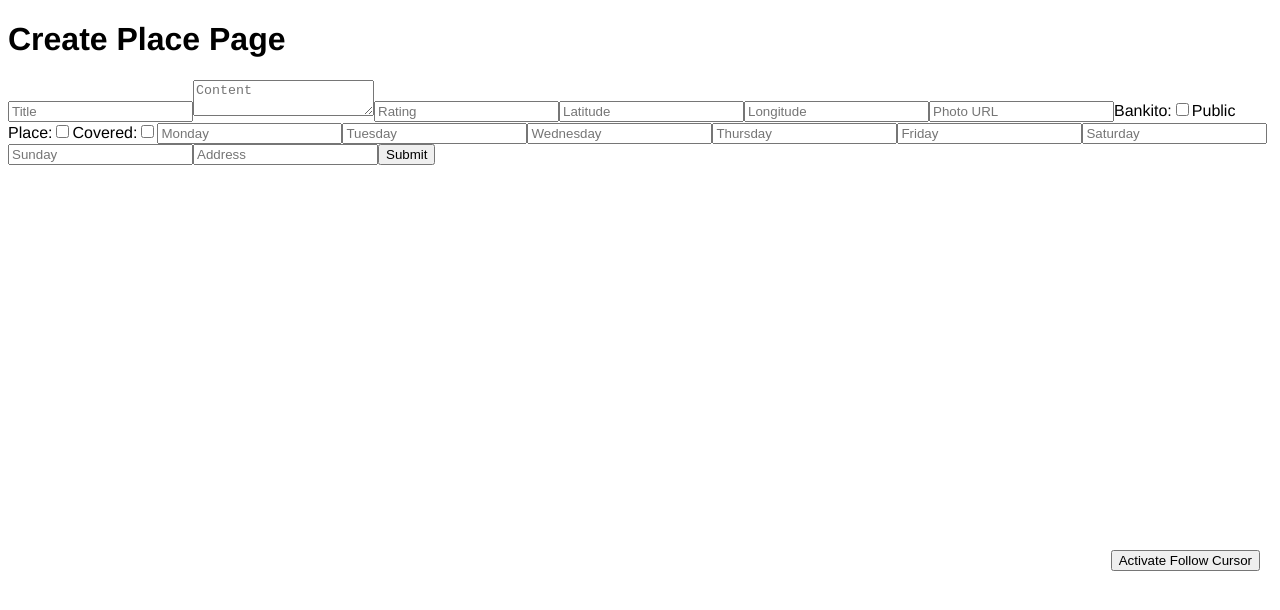
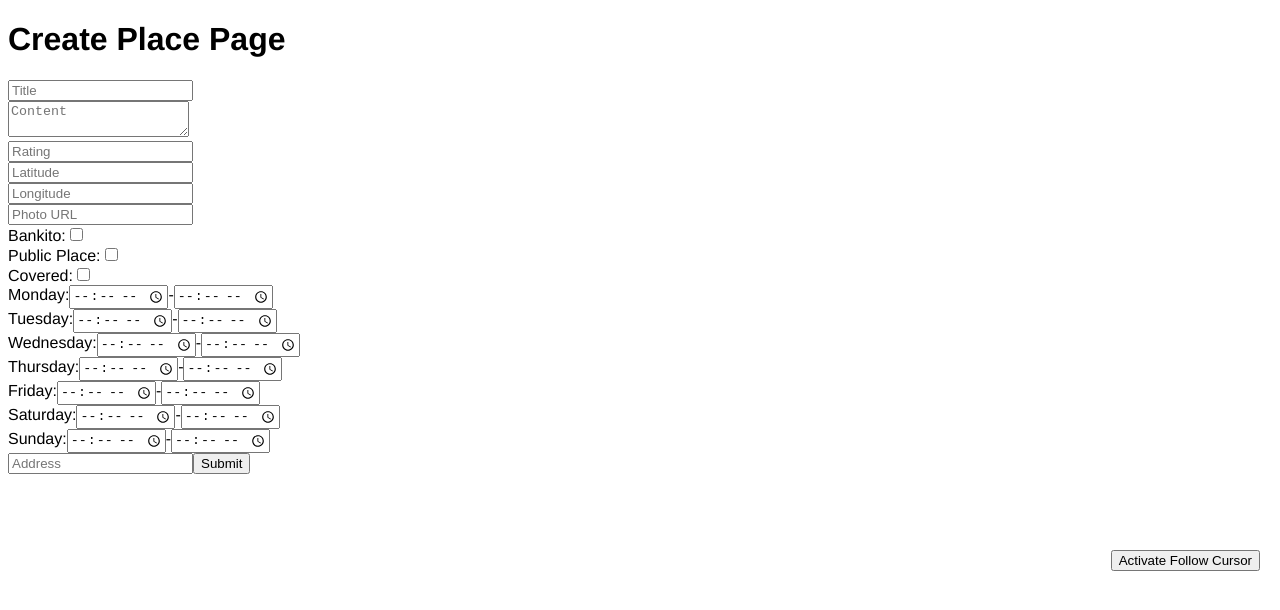
Before and after one commit to intxz/Bankitos-FrontendWEB, a React (Create React App) app: page /create_place in a window 1280 px wide. Shown: the top 610 px of the page. Built offline with nearby package versions, Linux system fonts and the light colour scheme.

Commit message:
working create place

```diff
--- a/src/components/createPlace/CreatePlace.tsx
+++ b/src/components/createPlace/CreatePlace.tsx
@@ -10,7 +10,7 @@ interface FormErrors {
   [key: string]: string;
 }
 
-function CreatePlace({ _id, token }: { _id: string, token:string }) {
+function CreatePlace({ _id, token }: { _id: string; token: string }) {
   const navigate = useNavigate();
   const [title, setTitle] = useState("");
   const [content, setContent] = useState("");
@@ -21,35 +21,18 @@ function CreatePlace({ _id, token }: { _id: string, token:string }) {
   const [bankito, setBankito] = useState(false);
   const [publicplace, setPublicPlace] = useState(false);
   const [covered, setCovered] = useState(false);
-  const [monday, setMonday] = useState("");
-  const [tuesday, setTuesday] = useState("");
-  const [wednesday, setWednesday] = useState("");
-  const [thursday, setThursday] = useState("");
-  const [friday, setFriday] = useState("");
-  const [saturday, setSaturday] = useState("");
-  const [sunday, setSunday] = useState("");
   const [address, setAddress] = useState("");
   const [error, setError] = useState("");
   const [errors, setErrors] = useState<FormErrors>({});
 
-  const [validFields, setValidFields] = useState({
-    title: true,
-    content: true,
-    rating: true,
-    latitude: true,
-    longitude: true,
-    photo: true,
-    bankito: true,
-    publicplace: true,
-    covered: true,
-    monday: true,
-    tuesday: true,
-    wednesday: true,
-    thursday: true,
-    friday: true,
-    saturday: true,
-    sunday: true,
-    address: true,
+  const [schedule, setSchedule] = useState({
+    monday: { opening: "", closing: "" },
+    tuesday: { opening: "", closing: "" },
+    wednesday: { opening: "", closing: "" },
+    thursday: { opening: "", closing: "" },
+    friday: { opening: "", closing: "" },
+    saturday: { opening: "", closing: "" },
+    sunday: { opening: "", closing: "" },
   });
 
   const validateField = (fieldName: string, value: string) => {
@@ -82,32 +65,40 @@ function CreatePlace({ _id, token }: { _id: string, token:string }) {
       [fieldName]: errorMessage,
     }));
 
-    setValidFields((prevValidFields) => ({
-      ...prevValidFields,
-      [fieldName]: isValid,
-    }));
+    return isValid;
   };
 
   const handleSubmit = async (e: React.FormEvent<HTMLFormElement>) => {
     e.preventDefault();
     try {
-      validateField("title", title);
-      validateField("content", content);
-      validateField("rating", rating);
-      validateField("latitude", latitude);
-      validateField("longitude", longitude);
-      validateField("photo", photo);
-      validateField("monday", monday);
-      validateField("tuesday", tuesday);
-      validateField("wednesday", wednesday);
-      validateField("thursday", thursday);
-      validateField("friday", friday);
-      validateField("saturday", saturday);
-      validateField("sunday", sunday);
-      validateField("address", address);
+      const isTitleValid = validateField("title", title);
+      const isContentValid = validateField("content", content);
+      const isRatingValid = validateField("rating", rating);
+      const isLatitudeValid = validateField("latitude", latitude);
+      const isLongitudeValid = validateField("longitude", longitude);
+      const isPhotoValid = validateField("photo", photo);
+      const isAddressValid = validateField("address", address);
 
-      const isFormValid = Object.values(errors).every((error) => error === "");
+      const isFormValid =
+        isTitleValid &&
+        isContentValid &&
+        isRatingValid &&
+        isLatitudeValid &&
+        isLongitudeValid &&
+        isPhotoValid &&
+        isAddressValid;
+
       if (isFormValid) {
+        const formattedSchedule = {
+          monday: `${schedule.monday.opening} - ${schedule.monday.closing}`,
+          tuesday: `${schedule.tuesday.opening} - ${schedule.tuesday.closing}`,
+          wednesday: `${schedule.wednesday.opening} - ${schedule.wednesday.closing}`,
+          thursday: `${schedule.thursday.opening} - ${schedule.thursday.closing}`,
+          friday: `${schedule.friday.opening} - ${schedule.friday.closing}`,
+          saturday: `${schedule.saturday.opening} - ${schedule.saturday.closing}`,
+          sunday: `${schedule.sunday.opening} - ${schedule.sunday.closing}`,
+        };
+
         const newPlace: Place = {
           title,
           content,
@@ -123,27 +114,24 @@ function CreatePlace({ _id, token }: { _id: string, token:string }) {
             public: publicplace,
             covered,
           },
-          schedule: {
-            monday,
-            tuesday,
-            wednesday,
-            thursday,
-            friday,
-            saturday,
-            sunday,
-          },
+          schedule: formattedSchedule,
           address,
         };
+
         // Set up headers with authorization token
         const headers = {
           "x-access-token": token,
         };
+
         // Make POST request with headers
         const response = await axios.post(apiUrl + "/place", newPlace, {
-          headers: headers,
+          headers,
         });
         console.log(response.data);
         console.log(newPlace);
+        // clear error
+        setError("");
+        alert("Place created successfully");
       } else {
         setError("Please fill in all required fields correctly");
       }
@@ -155,47 +143,60 @@ function CreatePlace({ _id, token }: { _id: string, token:string }) {
   return (
     <form onSubmit={handleSubmit}>
       {/* Title */}
+      <div>
       <input
         type="text"
         value={title}
         onChange={(e) => setTitle(e.target.value)}
         placeholder="Title"
       />
+      </div>
       {/* Content */}
+      <div>
       <textarea
         value={content}
         onChange={(e) => setContent(e.target.value)}
         placeholder="Content"
       />
+      </div>
       {/* Rating */}
+      <div>
       <input
         type="text"
         value={rating}
         onChange={(e) => setRating(e.target.value)}
         placeholder="Rating"
       />
+      </div>
       {/* Latitude */}
+      <div>
       <input
         type="text"
         value={latitude}
         onChange={(e) => setLatitude(e.target.value)}
         placeholder="Latitude"
       />
+      </div>
       {/* Longitude */}
+      <div>
       <input
         type="text"
         value={longitude}
         onChange={(e) => setLongitude(e.target.value)}
         placeholder="Longitude"
       />
+      </div>
       {/* Photo */}
+      <div>
       <input
         type="text"
         value={photo}
         onChange={(e) => setPhoto(e.target.value)}
         placeholder="Photo URL"
       />
+      </div>
       {/* Bankito */}
+      <div>
       <label>
         Bankito:
         <input
@@ -204,7 +205,9 @@ function CreatePlace({ _id, token }: { _id: string, token:string }) {
           onChange={(e) => setBankito(e.target.checked)}
         />
       </label>
+      </div>
       {/* Public Place */}
+      <div>
       <label>
         Public Place:
         <input
@@ -213,7 +216,9 @@ function CreatePlace({ _id, token }: { _id: string, token:string }) {
           onChange={(e) => setPublicPlace(e.target.checked)}
         />
       </label>
+      </div>
       {/* Covered */}
+      <div>
       <label>
         Covered:
         <input
@@ -222,57 +227,205 @@ function CreatePlace({ _id, token }: { _id: string, token:string }) {
           onChange={(e) => setCovered(e.target.checked)}
         />
       </label>
+      </div>
       {/* Schedule */}
       {/* Monday */}
+      <div>
+      <label>
+        Monday:
         <input
-        type="text"
-        value={monday}
-        onChange={(e) => setMonday(e.target.value)}
-        placeholder="Monday"
+          type="time"
+          value={schedule.monday.opening}
+          onChange={(e) =>
+            setSchedule({
+              ...schedule,
+              monday: { ...schedule.monday, opening: e.target.value },
+            })
+          }
         />
+        -
+        <input
+          type="time"
+          value={schedule.monday.closing}
+          onChange={(e) =>
+            setSchedule({
+              ...schedule,
+              monday: { ...schedule.monday, closing: e.target.value },
+            })
+          }
+        />
+      </label>
+      </div>
+      {/* Schedule */}
       {/* Tuesday */}
+      <div>
+      <label>
+        Tuesday:
         <input
-        type="text"
-        value={tuesday}
-        onChange={(e) => setTuesday(e.target.value)}
-        placeholder="Tuesday"
+          type="time"
+          value={schedule.tuesday.opening}
+          onChange={(e) =>
+            setSchedule({
+              ...schedule,
+              tuesday: { ...schedule.tuesday, opening: e.target.value },
+            })
+          }
         />
+        -
+        <input
+          type="time"
+          value={schedule.tuesday.closing}
+          onChange={(e) =>
+            setSchedule({
+              ...schedule,
+              tuesday: { ...schedule.tuesday, closing: e.target.value },
+            })
+          }
+        />
+      </label>
+      </div>
+      {/* Schedule */}
       {/* Wednesday */}
+      <div>
+      <label>
+        Wednesday:
         <input
-        type="text"
-        value={wednesday}
-        onChange={(e) => setWednesday(e.target.value)}
-        placeholder="Wednesday"
+          type="time"
+          value={schedule.wednesday.opening}
+          onChange={(e) =>
+            setSchedule({
+              ...schedule,
+              wednesday: { ...schedule.wednesday, opening: e.target.value },
+            })
+          }
         />
+        -
+        <input
+          type="time"
+          value={schedule.wednesday.closing}
+          onChange={(e) =>
+            setSchedule({
+              ...schedule,
+              wednesday: { ...schedule.wednesday, closing: e.target.value },
+            })
+          }
+        />
+      </label>
+      </div>
+      {/* Schedule */}
       {/* Thursday */}
+      <div>
+      <label>
+        Thursday:
         <input
-        type="text"
-        value={thursday}
-        onChange={(e) => setThursday(e.target.value)}
-        placeholder="Thursday"
+          type="time"
+          value={schedule.thursday.opening}
+          onChange={(e) =>
+            setSchedule({
+              ...schedule,
+              thursday: { ...schedule.thursday, opening: e.target.value },
+            })
+          }
         />
+        -
+        <input
+          type="time"
+          value={schedule.thursday.closing}
+          onChange={(e) =>
+            setSchedule({
+              ...schedule,
+              thursday: { ...schedule.thursday, closing: e.target.value },
+            })
+          }
+        />
+      </label>
+      </div>
+      {/* Schedule */}
       {/* Friday */}
+      <div>
+      <label>
+        Friday:
         <input
-        type="text"
-        value={friday}
-        onChange={(e) => setFriday(e.target.value)}
-        placeholder="Friday"
+          type="time"
+          value={schedule.friday.opening}
+          onChange={(e) =>
+            setSchedule({
+              ...schedule,
+              friday: { ...schedule.friday, opening: e.target.value },
+            })
+          }
         />
+        -
+        <input
+          type="time"
+          value={schedule.friday.closing}
+          onChange={(e) =>
+            setSchedule({
+              ...schedule,
+              friday: { ...schedule.friday, closing: e.target.value },
+            })
+          }
+        />
+      </label>
+      </div>
+      {/* Schedule */}
       {/* Saturday */}
+      <div>
+      <label>
+        Saturday:
         <input
-        type="text"
-        value={saturday}
-        onChange={(e) => setSaturday(e.target.value)}
-        placeholder="Saturday"
+          type="time"
+          value={schedule.saturday.opening}
+          onChange={(e) =>
+            setSchedule({
+              ...schedule,
+              saturday: { ...schedule.saturday, opening: e.target.value },
+            })
+          }
         />
+        -
+        <input
+          type="time"
+          value={schedule.saturday.closing}
+          onChange={(e) =>
+            setSchedule({
+              ...schedule,
+              saturday: { ...schedule.saturday, closing: e.target.value },
+            })
+          }
+        />
+      </label>
+      </div>
+      {/* Schedule */}
       {/* Sunday */}
+      <div>
+      <label>
+        Sunday:
         <input
-        type="text"
-        value={sunday}
-        onChange={(e) => setSunday(e.target.value)}
-        placeholder="Sunday"
+          type="time"
+          value={schedule.sunday.opening}
+          onChange={(e) =>
+            setSchedule({
+              ...schedule,
+              sunday: { ...schedule.sunday, opening: e.target.value },
+            })
+          }
         />
+        -
+        <input
+          type="time"
+          value={schedule.sunday.closing}
+          onChange={(e) =>
+            setSchedule({
+              ...schedule,
+              sunday: { ...schedule.sunday, closing: e.target.value },
+            })
+          }
+        />
+      </label>
+      </div>
       {/* Address */}
+      <div>
       <input
         type="text"
         value={address}
@@ -283,6 +436,7 @@ function CreatePlace({ _id, token }: { _id: string, token:string }) {
       <button type="submit">Submit</button>
       {/* Error Message */}
       {error && <div>{error}</div>}
+      </div>
     </form>
   );
 }
```
Lines whose indentation alone changed are shown as unchanged.
